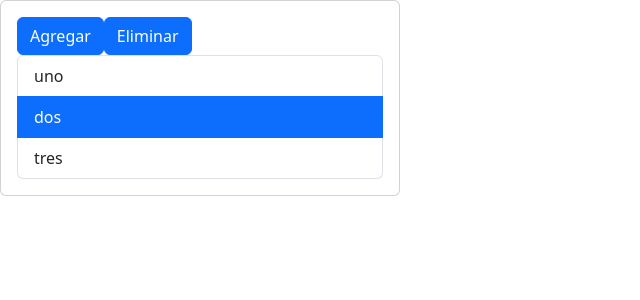
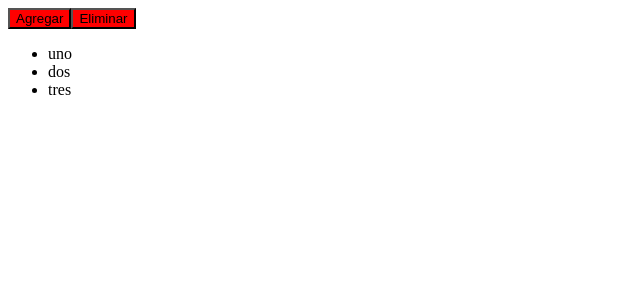
Before and after one commit to KrisOP/curso-react-holamundo, a React (Vite) app: page / in a window 1280 px wide. Shown: the top 300 px of the page, without its empty margins (0-640 px from the left). Built offline with nearby package versions, Linux system fonts and the light colour scheme.

Commit message:
inline style, -no es recomendable, pero esta la opcion-

```diff
--- a/src/components/Button.tsx
+++ b/src/components/Button.tsx
@@ -5,9 +5,15 @@ type Props = {
   isLoading?: boolean;
   onClick: () => void;
 };
+const styles = {
+
+  backgroundColor: 'red',
+
+}
 function Button({ children, isLoading, onClick }: Props) {
   return (
     <button
+      style={styles}
       disabled={isLoading}
       onClick={onClick}
       type="button"
--- a/src/main.tsx
+++ b/src/main.tsx
@@ -2,7 +2,7 @@ import React from "react";
 import ReactDOM from "react-dom/client";
 import App from "./App.tsx";
 //import './index.css'
-import "bootstrap/dist/css/bootstrap.min.css";
+//import "bootstrap/dist/css/bootstrap.min.css";
 
 ReactDOM.createRoot(document.getElementById("root")!).render(
   <React.StrictMode>
```
